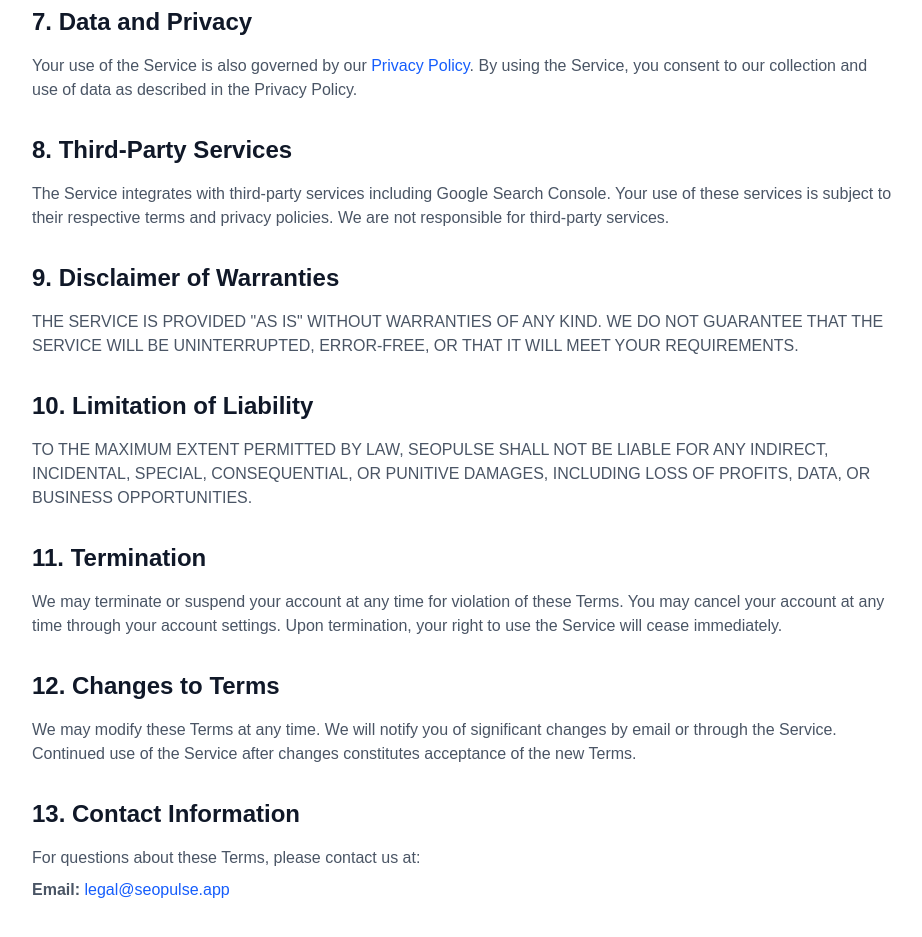
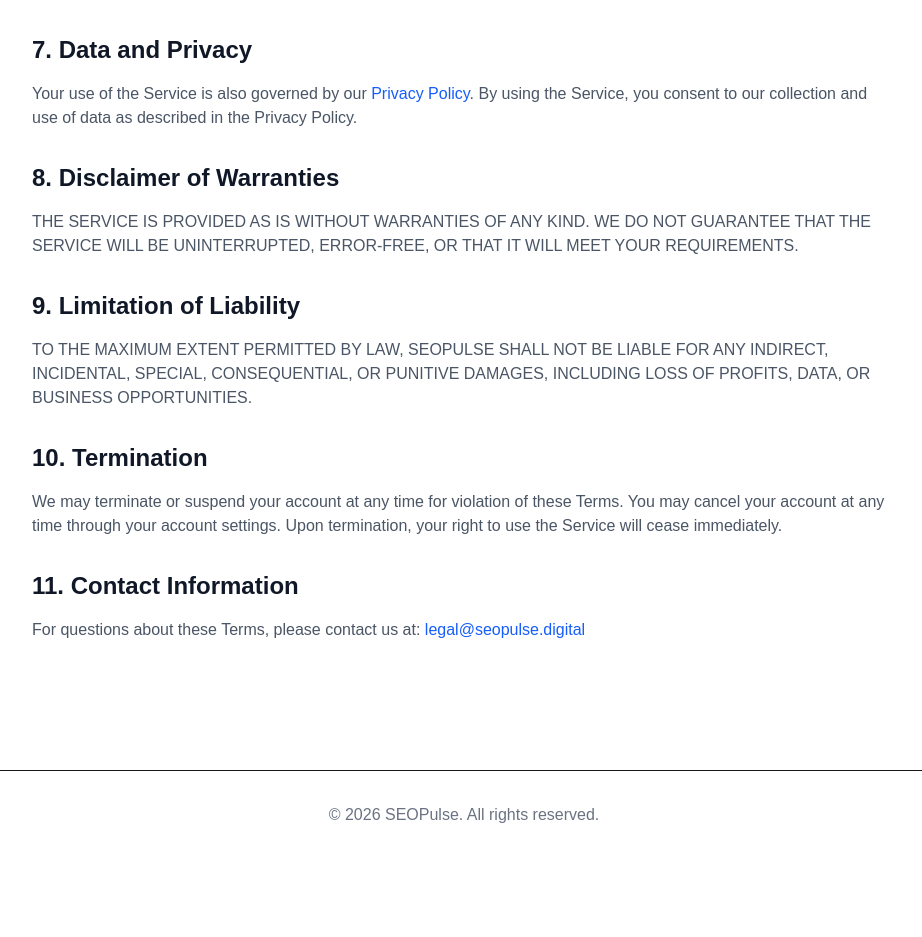
Before and after one commit to Behshad1357/SEOPulse, a Next.js app: page /terms in a window 1280 px wide. Shown: the part 1703-2640 px from the top of the page, without its empty margins (176-1098 px from the left). After the commit the page ends 2562 px from the top, so only its background shows below. Built offline with nearby package versions, Linux system fonts and the light colour scheme.

Commit message:
Add about, contact, privacy, and terms pages

```diff
--- a/src/app/privacy/page.tsx
+++ b/src/app/privacy/page.tsx
@@ -1,10 +1,5 @@
 import Link from "next/link";
 import { Button } from "@/components/ui/button";
-
-export const metadata = {
-  title: "Privacy Policy | SEOPulse",
-  description: "Learn how SEOPulse collects, uses, and protects your personal information.",
-};
 
 export default function PrivacyPage() {
   return (
@@ -26,48 +21,38 @@
         <h1 className="text-4xl font-bold text-gray-900 mb-2">Privacy Policy</h1>
         <p className="text-gray-500 mb-8">Last updated: January 1, 2024</p>
 
-        <div className="prose prose-lg max-w-none text-gray-600">
-          <section className="mb-8">
+        <div className="space-y-8 text-gray-600">
+          <section>
             <h2 className="text-2xl font-bold text-gray-900 mb-4">1. Introduction</h2>
-            <p>
-              SEOPulse ("we," "our," or "us") is committed to protecting your privacy.
-              This Privacy Policy explains how we collect, use, disclose, and safeguard
-              your information when you use our website and services.
+            <p className="leading-relaxed">
+              SEOPulse is committed to protecting your privacy. This Privacy Policy explains
+              how we collect, use, disclose, and safeguard your information when you use our
+              website and services.
             </p>
           </section>
 
-          <section className="mb-8">
+          <section>
             <h2 className="text-2xl font-bold text-gray-900 mb-4">2. Information We Collect</h2>
+
             <h3 className="text-xl font-semibold text-gray-900 mb-2">2.1 Information You Provide</h3>
-            <ul className="list-disc pl-6 space-y-2">
+            <ul className="list-disc pl-6 space-y-2 mb-4">
               <li>Account information (name, email address)</li>
               <li>Payment information (processed securely through Stripe)</li>
               <li>Website URLs you add to track</li>
               <li>Communications you send to us</li>
             </ul>
 
-            <h3 className="text-xl font-semibold text-gray-900 mb-2 mt-4">2.2 Information from Google</h3>
-            <p>
-              When you connect your Google Search Console account, we access:
-            </p>
-            <ul className="list-disc pl-6 space-y-2">
+            <h3 className="text-xl font-semibold text-gray-900 mb-2">2.2 Information from Google</h3>
+            <p className="mb-2">When you connect your Google Search Console account, we access:</p>
+            <ul className="list-disc pl-6 space-y-2 mb-4">
               <li>Search performance data (clicks, impressions, CTR, position)</li>
               <li>Keyword data</li>
               <li>Page performance data</li>
             </ul>
-            <p className="mt-2">
-              We only request read-only access and never modify your Google data.
-            </p>
-
-            <h3 className="text-xl font-semibold text-gray-900 mb-2 mt-4">2.3 Automatically Collected Information</h3>
-            <ul className="list-disc pl-6 space-y-2">
-              <li>Device information (browser type, operating system)</li>
-              <li>Log data (IP address, access times, pages viewed)</li>
-              <li>Cookies and similar technologies</li>
-            </ul>
+            <p>We only request read-only access and never modify your Google data.</p>
           </section>
 
-          <section className="mb-8">
+          <section>
             <h2 className="text-2xl font-bold text-gray-900 mb-4">3. How We Use Your Information</h2>
             <ul className="list-disc pl-6 space-y-2">
               <li>To provide and maintain our service</li>
@@ -79,20 +64,18 @@
             </ul>
           </section>
 
-          <section className="mb-8">
+          <section>
             <h2 className="text-2xl font-bold text-gray-900 mb-4">4. Data Sharing</h2>
-            <p>We do not sell your personal information. We may share data with:</p>
+            <p className="mb-2">We do not sell your personal information. We may share data with:</p>
             <ul className="list-disc pl-6 space-y-2">
               <li><strong>Service Providers:</strong> Stripe (payments), Supabase (database), Vercel (hosting)</li>
               <li><strong>Legal Requirements:</strong> When required by law or to protect our rights</li>
             </ul>
           </section>
 
-          <section className="mb-8">
+          <section>
             <h2 className="text-2xl font-bold text-gray-900 mb-4">5. Data Security</h2>
-            <p>
-              We implement industry-standard security measures including:
-            </p>
+            <p className="mb-2">We implement industry-standard security measures including:</p>
             <ul className="list-disc pl-6 space-y-2">
               <li>SSL/TLS encryption for all data transfers</li>
               <li>Encrypted database storage</li>
@@ -101,9 +84,9 @@
             </ul>
           </section>
 
-          <section className="mb-8">
+          <section>
             <h2 className="text-2xl font-bold text-gray-900 mb-4">6. Your Rights</h2>
-            <p>You have the right to:</p>
+            <p className="mb-2">You have the right to:</p>
             <ul className="list-disc pl-6 space-y-2">
               <li>Access your personal data</li>
               <li>Correct inaccurate data</li>
@@ -113,7 +96,7 @@
             </ul>
           </section>
 
-          <section className="mb-8">
+          <section>
             <h2 className="text-2xl font-bold text-gray-900 mb-4">7. Cookies</h2>
             <p>
               We use essential cookies to maintain your session and preferences.
@@ -122,25 +105,22 @@
             </p>
           </section>
 
-          <section className="mb-8">
+          <section>
             <h2 className="text-2xl font-bold text-gray-900 mb-4">8. Contact Us</h2>
             <p>
-              If you have questions about this Privacy Policy, please contact us at:
-            </p>
-            <p className="mt-2">
-              <strong>Email:</strong>{" "}
-              <a href="mailto:privacy@seopulse.app" className="text-blue-600 hover:underline">
-                privacy@seopulse.app
+              If you have questions about this Privacy Policy, please contact us at:{" "}
+              <a href="mailto:privacy@seopulse.digital" className="text-blue-600 hover:underline">
+                privacy@seopulse.digital
               </a>
             </p>
           </section>
 
-          <section className="mb-8">
+          <section>
             <h2 className="text-2xl font-bold text-gray-900 mb-4">9. Changes to This Policy</h2>
             <p>
               We may update this Privacy Policy from time to time. We will notify you
               of any changes by posting the new policy on this page and updating the
-              "Last updated" date.
+              last updated date.
             </p>
           </section>
         </div>
--- a/src/app/terms/page.tsx
+++ b/src/app/terms/page.tsx
@@ -1,10 +1,5 @@
 import Link from "next/link";
 import { Button } from "@/components/ui/button";
-
-export const metadata = {
-  title: "Terms of Service | SEOPulse",
-  description: "Read the terms and conditions for using SEOPulse services.",
-};
 
 export default function TermsPage() {
   return (
@@ -26,19 +21,18 @@
         <h1 className="text-4xl font-bold text-gray-900 mb-2">Terms of Service</h1>
         <p className="text-gray-500 mb-8">Last updated: January 1, 2024</p>
 
-        <div className="prose prose-lg max-w-none text-gray-600">
-          <section className="mb-8">
+        <div className="space-y-8 text-gray-600">
+          <section>
             <h2 className="text-2xl font-bold text-gray-900 mb-4">1. Acceptance of Terms</h2>
-            <p>
-              By accessing or using SEOPulse ("Service"), you agree to be bound by these
-              Terms of Service ("Terms"). If you do not agree to these Terms, do not use
-              the Service.
+            <p className="leading-relaxed">
+              By accessing or using SEOPulse, you agree to be bound by these Terms of Service.
+              If you do not agree to these Terms, do not use the Service.
             </p>
           </section>
 
-          <section className="mb-8">
+          <section>
             <h2 className="text-2xl font-bold text-gray-900 mb-4">2. Description of Service</h2>
-            <p>
+            <p className="mb-2">
               SEOPulse provides SEO analytics and insights by connecting to your Google
               Search Console account. The Service includes:
             </p>
@@ -50,9 +44,9 @@
             </ul>
           </section>
 
-          <section className="mb-8">
+          <section>
             <h2 className="text-2xl font-bold text-gray-900 mb-4">3. Account Registration</h2>
-            <p>To use the Service, you must:</p>
+            <p className="mb-2">To use the Service, you must:</p>
             <ul className="list-disc pl-6 space-y-2">
               <li>Provide accurate and complete registration information</li>
               <li>Maintain the security of your account credentials</li>
@@ -61,32 +55,33 @@
             </ul>
           </section>
 
-          <section className="mb-8">
+          <section>
             <h2 className="text-2xl font-bold text-gray-900 mb-4">4. Subscription and Payments</h2>
+
             <h3 className="text-xl font-semibold text-gray-900 mb-2">4.1 Free Plan</h3>
-            <p>
+            <p className="mb-4">
               The free plan provides limited access to the Service at no cost.
               We reserve the right to modify free plan features at any time.
             </p>
 
-            <h3 className="text-xl font-semibold text-gray-900 mb-2 mt-4">4.2 Paid Plans</h3>
-            <ul className="list-disc pl-6 space-y-2">
+            <h3 className="text-xl font-semibold text-gray-900 mb-2">4.2 Paid Plans</h3>
+            <ul className="list-disc pl-6 space-y-2 mb-4">
               <li>Paid subscriptions are billed monthly or annually</li>
               <li>Payments are processed securely through Stripe</li>
               <li>Subscriptions auto-renew unless cancelled</li>
               <li>No refunds for partial months</li>
             </ul>
 
-            <h3 className="text-xl font-semibold text-gray-900 mb-2 mt-4">4.3 Refund Policy</h3>
+            <h3 className="text-xl font-semibold text-gray-900 mb-2">4.3 Refund Policy</h3>
             <p>
               We offer a 14-day money-back guarantee for first-time subscribers.
               Contact us within 14 days of your first payment for a full refund.
             </p>
           </section>
 
-          <section className="mb-8">
+          <section>
             <h2 className="text-2xl font-bold text-gray-900 mb-4">5. Acceptable Use</h2>
-            <p>You agree not to:</p>
+            <p className="mb-2">You agree not to:</p>
             <ul className="list-disc pl-6 space-y-2">
               <li>Violate any laws or regulations</li>
               <li>Infringe on intellectual property rights</li>
@@ -97,7 +92,7 @@
             </ul>
           </section>
 
-          <section className="mb-8">
+          <section>
             <h2 className="text-2xl font-bold text-gray-900 mb-4">6. Intellectual Property</h2>
             <p>
               The Service, including all content, features, and functionality, is owned
@@ -107,7 +102,7 @@
             </p>
           </section>
 
-          <section className="mb-8">
+          <section>
             <h2 className="text-2xl font-bold text-gray-900 mb-4">7. Data and Privacy</h2>
             <p>
               Your use of the Service is also governed by our{" "}
@@ -119,35 +114,26 @@
             </p>
           </section>
 
-          <section className="mb-8">
-            <h2 className="text-2xl font-bold text-gray-900 mb-4">8. Third-Party Services</h2>
-            <p>
-              The Service integrates with third-party services including Google Search
-              Console. Your use of these services is subject to their respective terms
-              and privacy policies. We are not responsible for third-party services.
+          <section>
+            <h2 className="text-2xl font-bold text-gray-900 mb-4">8. Disclaimer of Warranties</h2>
+            <p className="uppercase">
+              The Service is provided as is without warranties of any kind. We do not
+              guarantee that the Service will be uninterrupted, error-free, or that it
+              will meet your requirements.
             </p>
           </section>
 
-          <section className="mb-8">
-            <h2 className="text-2xl font-bold text-gray-900 mb-4">9. Disclaimer of Warranties</h2>
-            <p>
-              THE SERVICE IS PROVIDED "AS IS" WITHOUT WARRANTIES OF ANY KIND. WE DO NOT
-              GUARANTEE THAT THE SERVICE WILL BE UNINTERRUPTED, ERROR-FREE, OR THAT IT
-              WILL MEET YOUR REQUIREMENTS.
+          <section>
+            <h2 className="text-2xl font-bold text-gray-900 mb-4">9. Limitation of Liability</h2>
+            <p className="uppercase">
+              To the maximum extent permitted by law, SEOPulse shall not be liable for
+              any indirect, incidental, special, consequential, or punitive damages,
+              including loss of profits, data, or business opportunities.
             </p>
           </section>
 
-          <section className="mb-8">
-            <h2 className="text-2xl font-bold text-gray-900 mb-4">10. Limitation of Liability</h2>
-            <p>
-              TO THE MAXIMUM EXTENT PERMITTED BY LAW, SEOPULSE SHALL NOT BE LIABLE FOR
-              ANY INDIRECT, INCIDENTAL, SPECIAL, CONSEQUENTIAL, OR PUNITIVE DAMAGES,
-              INCLUDING LOSS OF PROFITS, DATA, OR BUSINESS OPPORTUNITIES.
-            </p>
-          </section>
-
-          <section className="mb-8">
-            <h2 className="text-2xl font-bold text-gray-900 mb-4">11. Termination</h2>
+          <section>
+            <h2 className="text-2xl font-bold text-gray-900 mb-4">10. Termination</h2>
             <p>
               We may terminate or suspend your account at any time for violation of these
               Terms. You may cancel your account at any time through your account settings.
@@ -155,24 +141,12 @@
             </p>
           </section>
 
-          <section className="mb-8">
-            <h2 className="text-2xl font-bold text-gray-900 mb-4">12. Changes to Terms</h2>
+          <section>
+            <h2 className="text-2xl font-bold text-gray-900 mb-4">11. Contact Information</h2>
             <p>
-              We may modify these Terms at any time. We will notify you of significant
-              changes by email or through the Service. Continued use of the Service after
-              changes constitutes acceptance of the new Terms.
-            </p>
-          </section>
-
-          <section className="mb-8">
-            <h2 className="text-2xl font-bold text-gray-900 mb-4">13. Contact Information</h2>
-            <p>
-              For questions about these Terms, please contact us at:
-            </p>
-            <p className="mt-2">
-              <strong>Email:</strong>{" "}
-              <a href="mailto:legal@seopulse.app" className="text-blue-600 hover:underline">
-                legal@seopulse.app
+              For questions about these Terms, please contact us at:{" "}
+              <a href="mailto:legal@seopulse.digital" className="text-blue-600 hover:underline">
+                legal@seopulse.digital
               </a>
             </p>
           </section>
```
Also changed, not shown: src/app/about/page.tsx (+8 -15 lines), src/app/contact/page.tsx (+15 -18 lines).
